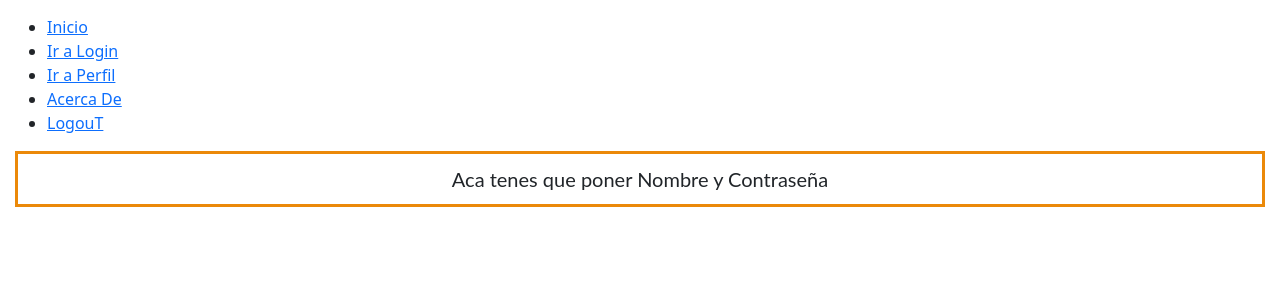
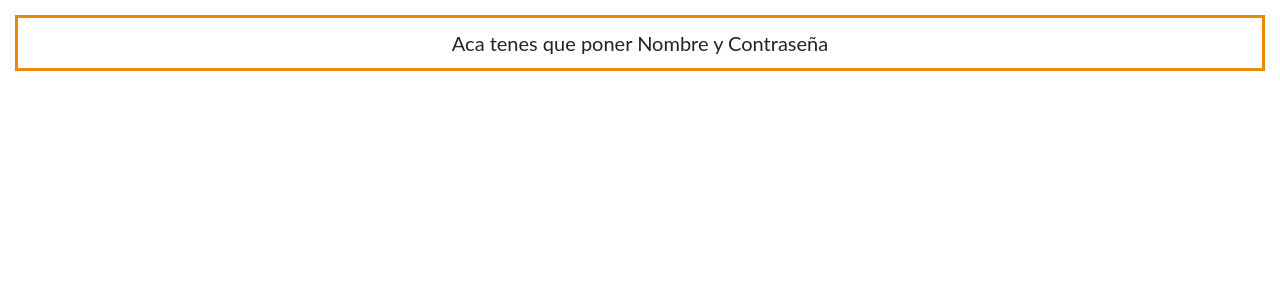
Before and after one commit to cpnvalentinperez/angularproyecto, an Angular app: page /login in a window 1280 px wide. Shown: the top 300 px of the page. Built offline with nearby package versions, Linux system fonts and the light colour scheme.

Commit message:
Arreglamos menu inicio

```diff
--- a/src/app/app-routing.module.ts
+++ b/src/app/app-routing.module.ts
@@ -7,7 +7,7 @@ import { ServiciosComponent } from './servicios/servicios.component'
 import { ErrorComponent } from './error404/error.component';
 
 const routes: Routes = [
-  {path: '', redirectTo: '/home', pathMatch: 'full'},
+  {path: '', redirectTo: '/login', pathMatch: 'full'},
   {path: 'servicios', component: ServiciosComponent},
   {path: 'login', component: LoginComponent},
   {path: 'perfil', component: PerfilComponent},
--- a/src/app/app.component.html
+++ b/src/app/app.component.html
@@ -1,5 +1,5 @@
 <router-outlet>
-<ul>
+<!-- <ul>
 
   <li><a routerLink="/" routerLinkActive="active"
     >Inicio</a></li>
@@ -11,7 +11,7 @@
   <li><a routerLink="/" routerLinkActive="active"
     href="#">LogouT</a></li>
 
-</ul>
+</ul> -->
 
 </router-outlet>
 
```
